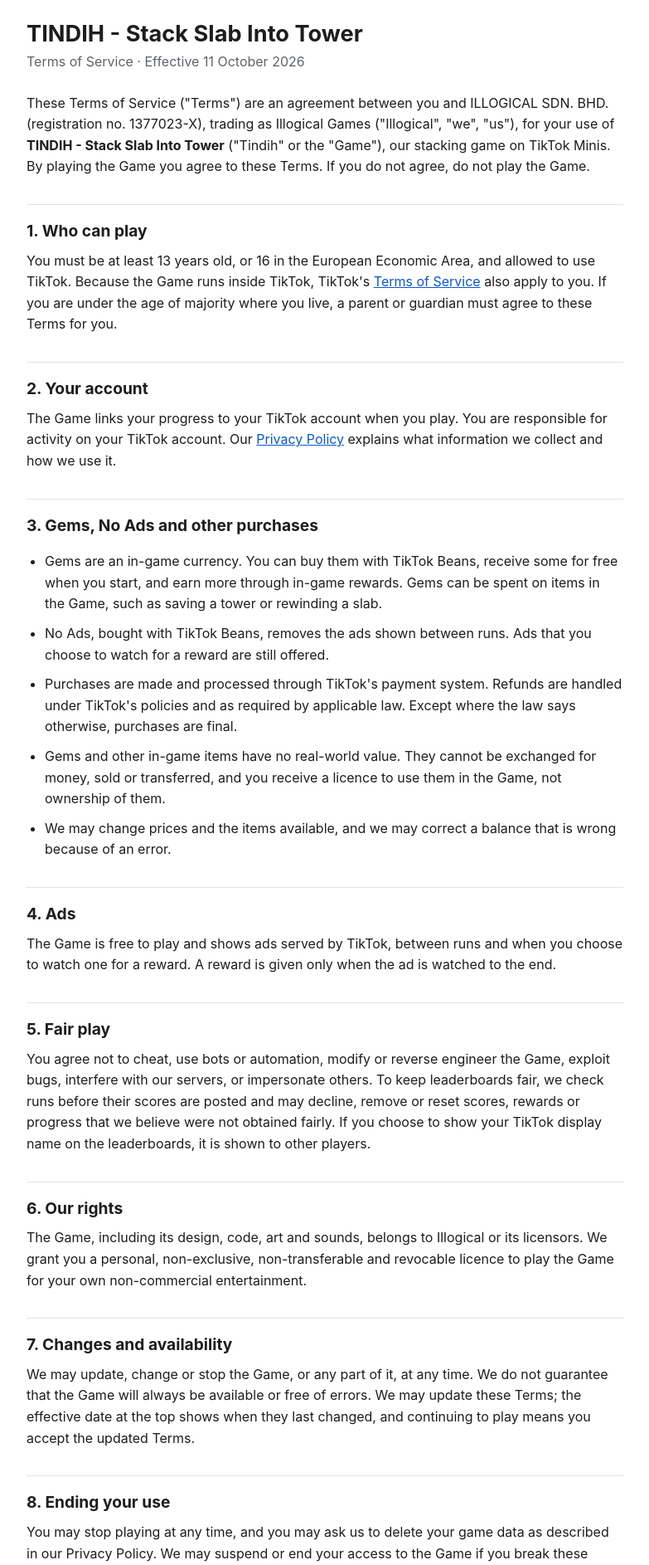
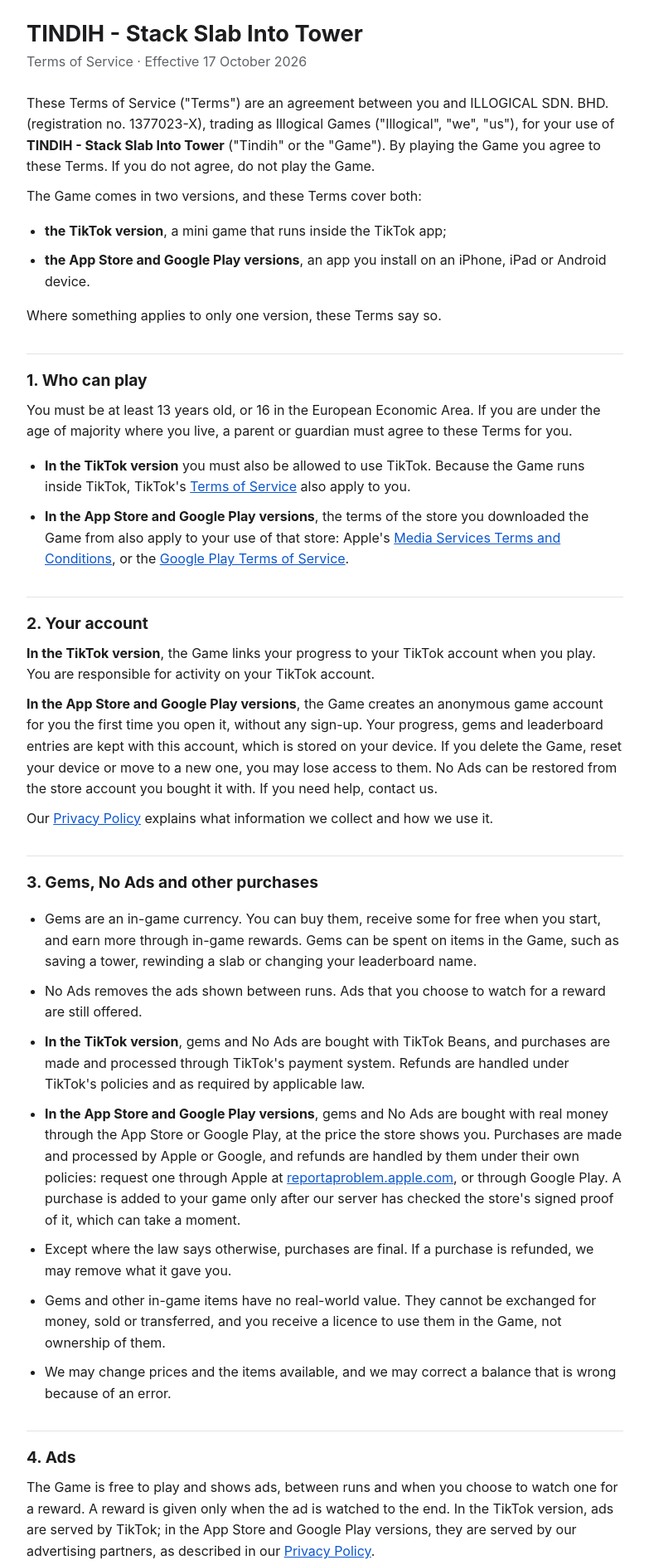
Before and after one commit to illogicalgames/tindih-legal, a plain HTML site: page terms.html in a window 1280 px wide. Shown: the top 1886 px of the page at 83% size, without its empty margins (248-1031 px from the left). Drawn offline with Linux system fonts and the light colour scheme.

Commit message:
Terms of Service cover both versions: TikTok, and the App Store / Google Play app

```diff
--- a/terms.html
+++ b/terms.html
@@ -12,6 +12,7 @@
 		font: 16px/1.6 -apple-system, BlinkMacSystemFont, "Segoe UI", Roboto, Helvetica, Arial, sans-serif; }
 	h1 { font-size: 1.7em; line-height: 1.25; margin: 0 0 4px; }
 	h2 { font-size: 1.2em; margin: 32px 0 8px; padding-top: 16px; border-top: 1px solid var(--rule); }
+	h3 { font-size: 1.02em; margin: 20px 0 6px; }
 	p, li { margin: 0 0 10px; }
 	ul { padding-left: 22px; }
 	a { color: var(--link); }
@@ -20,33 +21,59 @@
 </head>
 <body>
 <h1>TINDIH - Stack Slab Into Tower</h1>
-<p class="meta">Terms of Service · Effective 11 October 2026</p>
+<p class="meta">Terms of Service · Effective 17 October 2026</p>
 
 <p>These Terms of Service ("Terms") are an agreement between you and ILLOGICAL SDN. BHD. (registration no. 1377023-X),
 trading as Illogical Games ("Illogical", "we", "us"), for your use of <strong>TINDIH - Stack Slab Into Tower</strong> ("Tindih" or
-the "Game"), our stacking game on TikTok Minis. By playing the Game you agree to these Terms. If you do not
-agree, do not play the Game.</p>
+the "Game"). By playing the Game you agree to these Terms. If you do not agree, do not play the Game.</p>
+
+<p>The Game comes in two versions, and these Terms cover both:</p>
+<ul>
+	<li><strong>the TikTok version</strong>, a mini game that runs inside the TikTok app;</li>
+	<li><strong>the App Store and Google Play versions</strong>, an app you install on an iPhone, iPad or Android
+		device.</li>
+</ul>
+<p>Where something applies to only one version, these Terms say so.</p>
 
 <h2>1. Who can play</h2>
-<p>You must be at least 13 years old, or 16 in the European Economic Area, and allowed to use TikTok. Because
-the Game runs inside TikTok, TikTok's
-<a href="https://www.tiktok.com/legal/page/global/terms-of-service/en">Terms of Service</a> also apply to you.
-If you are under the age of majority where you live, a parent or guardian must agree to these Terms for you.</p>
+<p>You must be at least 13 years old, or 16 in the European Economic Area. If you are under the age of majority
+where you live, a parent or guardian must agree to these Terms for you.</p>
+<ul>
+	<li><strong>In the TikTok version</strong> you must also be allowed to use TikTok. Because the Game runs inside
+		TikTok, TikTok's <a href="https://www.tiktok.com/legal/page/global/terms-of-service/en">Terms of Service</a>
+		also apply to you.</li>
+	<li><strong>In the App Store and Google Play versions</strong>, the terms of the store you downloaded the Game
+		from also apply to your use of that store: Apple's
+		<a href="https://www.apple.com/legal/internet-services/itunes/">Media Services Terms and Conditions</a>, or the
+		<a href="https://play.google.com/about/play-terms/">Google Play Terms of Service</a>.</li>
+</ul>
 
 <h2>2. Your account</h2>
-<p>The Game links your progress to your TikTok account when you play. You are responsible for activity on
-your TikTok account. Our <a href="privacy.html">Privacy Policy</a>
-explains what information we collect and how we use it.</p>
+<p><strong>In the TikTok version</strong>, the Game links your progress to your TikTok account when you play. You
+are responsible for activity on your TikTok account.</p>
+<p><strong>In the App Store and Google Play versions</strong>, the Game creates an anonymous game account for you
+the first time you open it, without any sign-up. Your progress, gems and leaderboard entries are kept with this
+account, which is stored on your device. If you delete the Game, reset your device or move to a new one, you may
+lose access to them. No Ads can be restored from the store account you bought it with. If you need help, contact us.</p>
+<p>Our <a href="privacy.html">Privacy Policy</a> explains what information we collect and how we use it.</p>
 
 <h2>3. Gems, No Ads and other purchases</h2>
 <ul>
-	<li>Gems are an in-game currency. You can buy them with TikTok Beans, receive some for free when you start,
-		and earn more through in-game rewards. Gems can be spent on items in the Game, such as saving a tower or
-		rewinding a slab.</li>
-	<li>No Ads, bought with TikTok Beans, removes the ads shown between runs. Ads that you choose to watch for a
-		reward are still offered.</li>
-	<li>Purchases are made and processed through TikTok's payment system. Refunds are handled under TikTok's
-		policies and as required by applicable law. Except where the law says otherwise, purchases are final.</li>
+	<li>Gems are an in-game currency. You can buy them, receive some for free when you start, and earn more through
+		in-game rewards. Gems can be spent on items in the Game, such as saving a tower, rewinding a slab or changing
+		your leaderboard name.</li>
+	<li>No Ads removes the ads shown between runs. Ads that you choose to watch for a reward are still offered.</li>
+	<li><strong>In the TikTok version</strong>, gems and No Ads are bought with TikTok Beans, and purchases are made
+		and processed through TikTok's payment system. Refunds are handled under TikTok's policies and as required by
+		applicable law.</li>
+	<li><strong>In the App Store and Google Play versions</strong>, gems and No Ads are bought with real money through
+		the App Store or Google Play, at the price the store shows you. Purchases are made and processed by Apple or
+		Google, and refunds are handled by them under their own policies: request one through Apple at
+		<a href="https://reportaproblem.apple.com">reportaproblem.apple.com</a>, or through Google Play. A purchase is
+		added to your game only after our server has checked the store's signed proof of it, which can take a
+		moment.</li>
+	<li>Except where the law says otherwise, purchases are final. If a purchase is refunded, we may remove what it
+		gave you.</li>
 	<li>Gems and other in-game items have no real-world value. They cannot be exchanged for money, sold or
 		transferred, and you receive a licence to use them in the Game, not ownership of them.</li>
 	<li>We may change prices and the items available, and we may correct a balance that is wrong because of an
@@ -54,19 +81,26 @@
 </ul>
 
 <h2>4. Ads</h2>
-<p>The Game is free to play and shows ads served by TikTok, between runs and when you choose to watch one for a
-reward. A reward is given only when the ad is watched to the end.</p>
+<p>The Game is free to play and shows ads, between runs and when you choose to watch one for a reward. A reward is
+given only when the ad is watched to the end. In the TikTok version, ads are served by TikTok; in the App Store and
+Google Play versions, they are served by our advertising partners, as described in our
+<a href="privacy.html">Privacy Policy</a>.</p>
 
-<h2>5. Fair play</h2>
+<h2>5. Fair play and leaderboard names</h2>
 <p>You agree not to cheat, use bots or automation, modify or reverse engineer the Game, exploit bugs, interfere
 with our servers, or impersonate others. To keep leaderboards fair, we check runs before their scores are posted
-and may decline, remove or reset scores, rewards or progress that we believe were not obtained fairly. If you
-choose to show your TikTok display name on the leaderboards, it is shown to other players.</p>
+and may decline, remove or reset scores, rewards or progress that we believe were not obtained fairly.</p>
+<p>The name shown for you on the leaderboards is visible to other players. In the TikTok version this can be your
+TikTok display name, if you choose to show it. In the App Store and Google Play versions you can choose your own
+name: it must not be offensive, hateful or sexual, impersonate anyone, include personal information such as a
+phone number, or infringe anyone's rights. We may change or remove any name that breaks these rules, without
+refunding what you spent on it.</p>
 
 <h2>6. Our rights</h2>
 <p>The Game, including its design, code, art and sounds, belongs to Illogical or its licensors. We grant you a
 personal, non-exclusive, non-transferable and revocable licence to play the Game for your own non-commercial
-entertainment.</p>
+entertainment. In the App Store and Google Play versions, this licence lets you use the Game on devices that you own
+or control, as allowed by the store's rules.</p>
 
 <h2>7. Changes and availability</h2>
 <p>We may update, change or stop the Game, or any part of it, at any time. We do not guarantee that the Game
@@ -80,15 +114,38 @@
 <h2>9. Disclaimer and limitation of liability</h2>
 <p>The Game is provided "as is" and "as available", to the extent permitted by law. To the extent permitted by
 law, Illogical is not liable for any indirect or consequential loss, or for any loss of data, progress or
-in-game items, and our total liability to you is limited to the amount you paid us for in-game purchases in the
+in-game items, and our total liability to you is limited to the amount you paid for in-game purchases in the
 12 months before the claim. Nothing in these Terms limits rights you have under consumer law that cannot be
 limited.</p>
 
-<h2>10. Governing law</h2>
+<h2>10. If you got the Game from the App Store</h2>
+<p>These additional terms apply to the App Store version:</p>
+<ul>
+	<li>These Terms are between you and Illogical only, not Apple. Illogical, not Apple, is solely responsible for
+		the Game and its content.</li>
+	<li>Apple has no obligation to provide any maintenance or support for the Game.</li>
+	<li>If the Game fails to conform to any applicable warranty, you may notify Apple, and Apple will refund the
+		purchase price of the Game, if any. To the maximum extent permitted by law, Apple has no other warranty
+		obligation with respect to the Game.</li>
+	<li>Illogical, not Apple, is responsible for addressing any claims by you or any third party relating to the Game
+		or your possession or use of it, including product liability claims, claims that it fails to conform to any
+		legal or regulatory requirement, and claims under consumer protection, privacy or similar laws.</li>
+	<li>If a third party claims that the Game or your possession and use of it infringes their intellectual property
+		rights, Illogical, not Apple, is responsible for the investigation, defence, settlement and discharge of that
+		claim.</li>
+	<li>You confirm that you are not located in a country subject to a U.S. Government embargo or designated as a
+		"terrorist supporting" country, and that you are not on any U.S. Government list of prohibited or restricted
+		parties.</li>
+	<li>Questions, complaints or claims about the Game should be sent to us at the contact details below.</li>
+	<li>Apple and its subsidiaries are third-party beneficiaries of these Terms and, once you accept them, may
+		enforce them against you.</li>
+</ul>
+
+<h2>11. Governing law</h2>
 <p>These Terms are governed by the laws of Malaysia, without affecting any mandatory consumer protection laws of
 the country where you live.</p>
 
-<h2>11. Contact</h2>
+<h2>12. Contact</h2>
 <p>ILLOGICAL SDN. BHD. (Illogical Games)<br>
 Registration no. 1377023-X<br>
 B-10-7, Megan Avenue 1, 189 Jalan Tun Razak, 50400 Kuala Lumpur, Malaysia<br>
```
